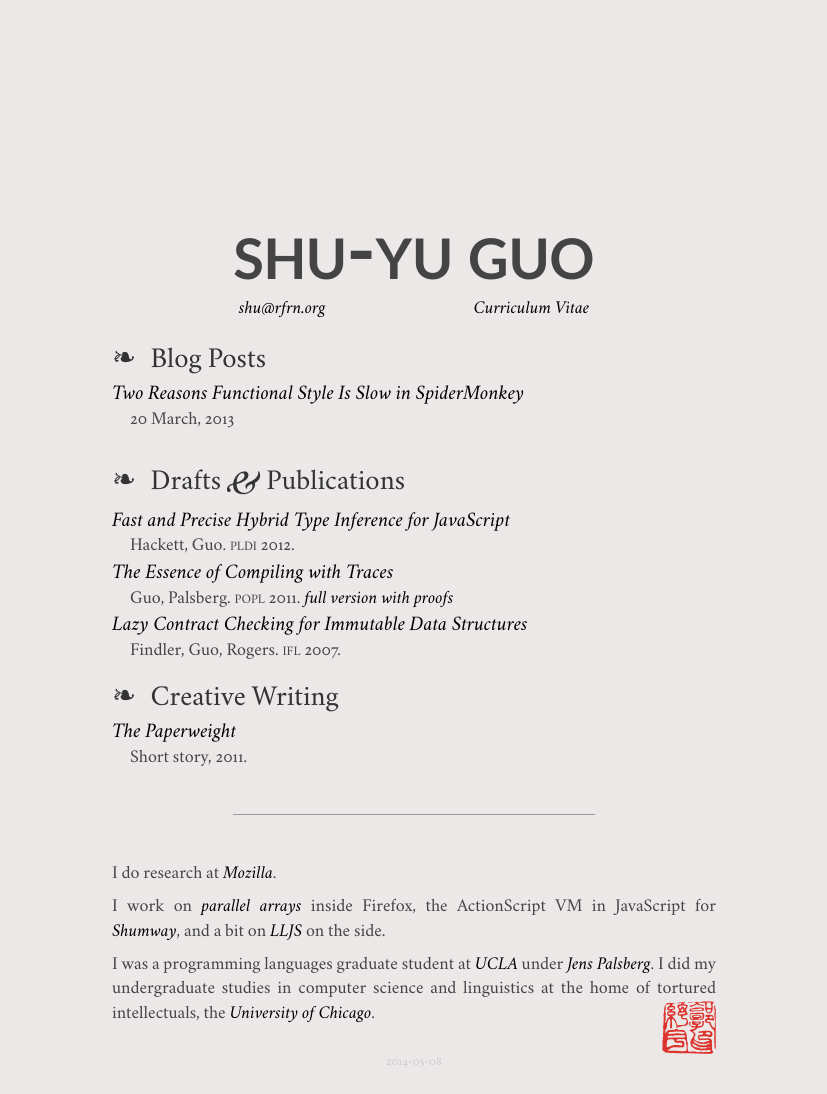
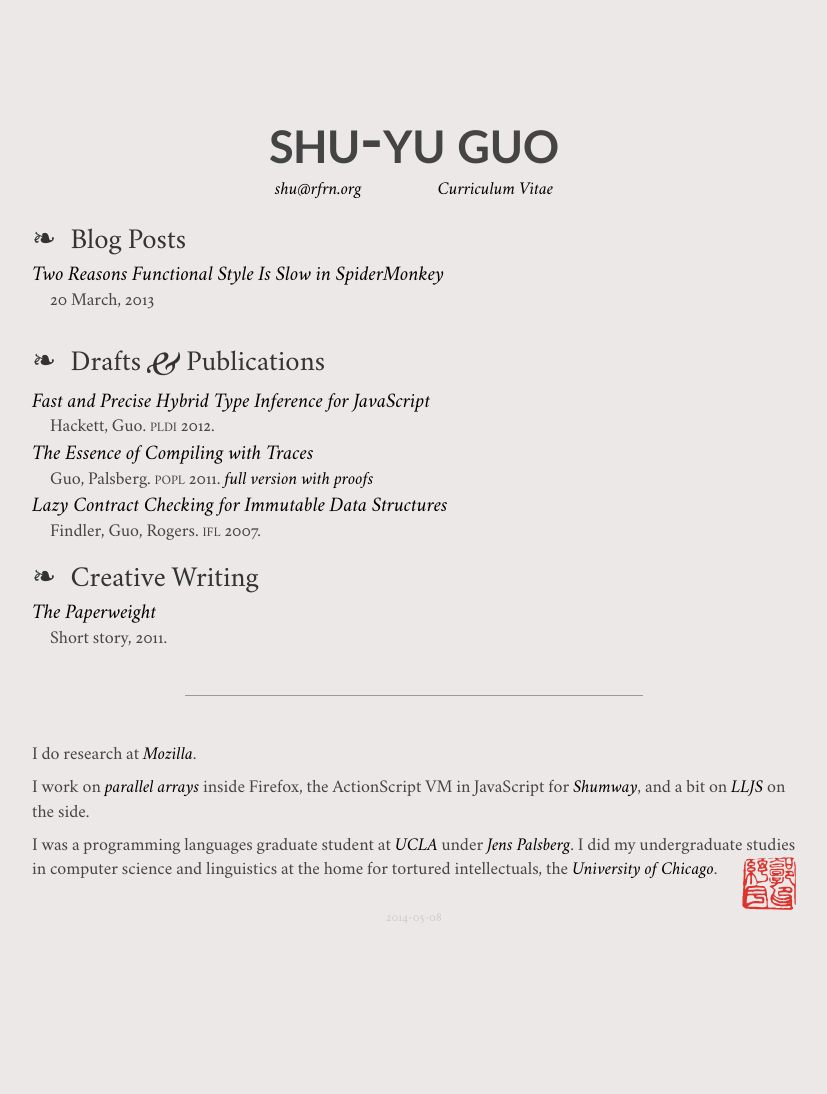
Before and after one commit to syg/personal-site, a Jekyll site: the page built from index.html, in a window 1280 px wide. Shown: the whole page, without its empty margins (226-1053 px from the left). Built offline with Jekyll 4.4.1, drawn with Linux system fonts in a browser that asks for light colours; Markdown is read by kramdown in place of the engine named in the settings; after the commit the page ends 950 px from its top, so only the background shows below that.

Commit message:
Styling changes

```diff
--- a/_config.yml
+++ b/_config.yml
@@ -1,5 +1,2 @@
-markdown: rdiscount
-rdiscount:
-  extensions: [smart]
-pygments: true
+highlighter: pygments
 baseurl: /~shu
--- a/index.html
+++ b/index.html
@@ -47,5 +47,5 @@ title: Shu-yu Guo
 
   <p>I work on <a href="https://github.com/syg/iontrail/">parallel arrays</a> inside Firefox, the ActionScript VM in JavaScript for <a href="https://github.com/mozilla/shumway">Shumway</a>, and a bit on <a href="http://lljs.org/">LLJS</a> on the side.</p>
 
-  <p>I was a programming languages graduate student at <a href="http://www.ucla.edu">UCLA</a> under <a href="http://www.cs.ucla.edu/~palsberg/">Jens Palsberg</a>. I did my undergraduate studies in computer science and linguistics at the home of tortured intellectuals, the <a href="http://www.uchicago.edu">University of Chicago</a>.<img id="seal" src="seal.svg" alt="seal"></p>
+  <p>I was a programming languages graduate student at <a href="http://www.ucla.edu">UCLA</a> under <a href="http://www.cs.ucla.edu/~palsberg/">Jens Palsberg</a>. I did my undergraduate studies in computer science and linguistics at the home for tortured intellectuals, the <a href="http://www.uchicago.edu">University of Chicago</a>.<img id="seal" src="seal.svg" alt="seal"></p>
 </section>
--- a/screen.css
+++ b/screen.css
@@ -39,7 +39,7 @@
     }
 }
 
-@media only screen and (min-device-width: 800px) {
+@media only screen and (min-device-width: 1024px) {
     nav > a + a {
         margin-left: 8em;
     }
@@ -63,7 +63,7 @@ body {
     color: #444;
     background-color: #ece8e8;
     position: relative;
-    max-width: 640px;
+    max-width: 800px;
     margin: 0 auto;
 }
 
@@ -131,7 +131,6 @@ ul {
 
 p {
     margin: 0;
-    text-align: justify;
 }
 
 p + p {
```
